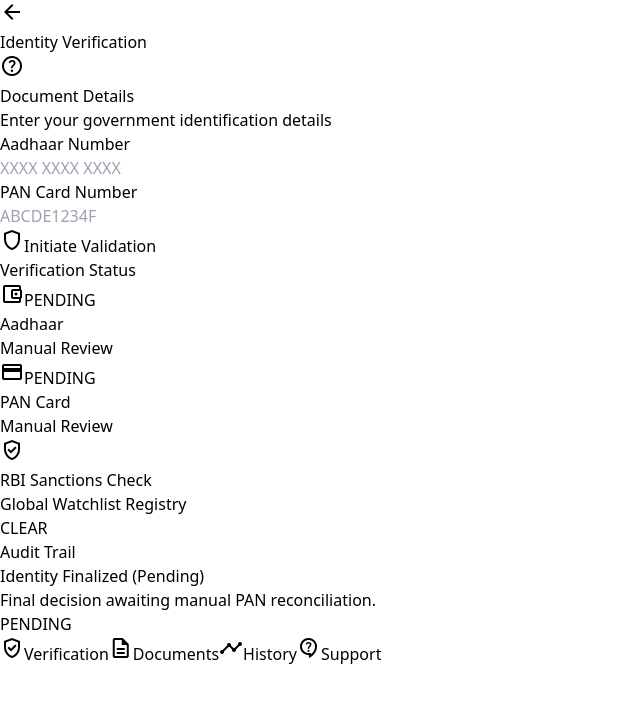
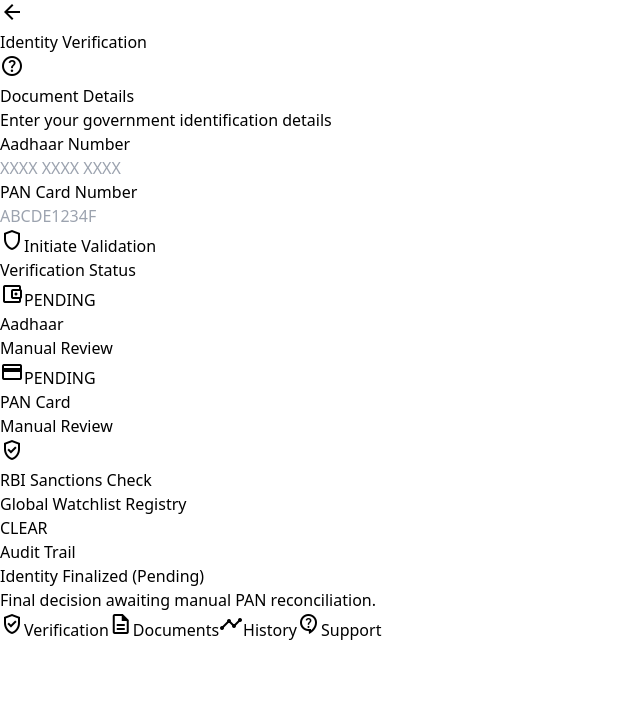
Before and after one commit to p67428378-afk/test2, a React (Vite) app in the folder frontend/: page / in a window 1280 px wide. Shown: the top 702 px of the page, without its empty margins (0-640 px from the left). Built offline with nearby package versions, Linux system fonts and the light colour scheme.

Commit message:
fix: Correct visual redundancy in audit trail

```diff
--- a/frontend/src/components/KycForm.jsx
+++ b/frontend/src/components/KycForm.jsx
@@ -207,7 +207,6 @@
               <div>
                 <p className='text-sm font-bold text-on-surface'>Identity Finalized (Pending)</p>
                 <p className='text-xs text-on-surface-variant mt-1'>Final decision awaiting manual PAN reconciliation.</p>
-                <p className='text-[10px] text-primary/60 font-medium mt-2'>PENDING</p>
               </div>
             </div>
           </div>
```
Also changed, not shown: 1 other file (tests, documents, lock files or other folders).
